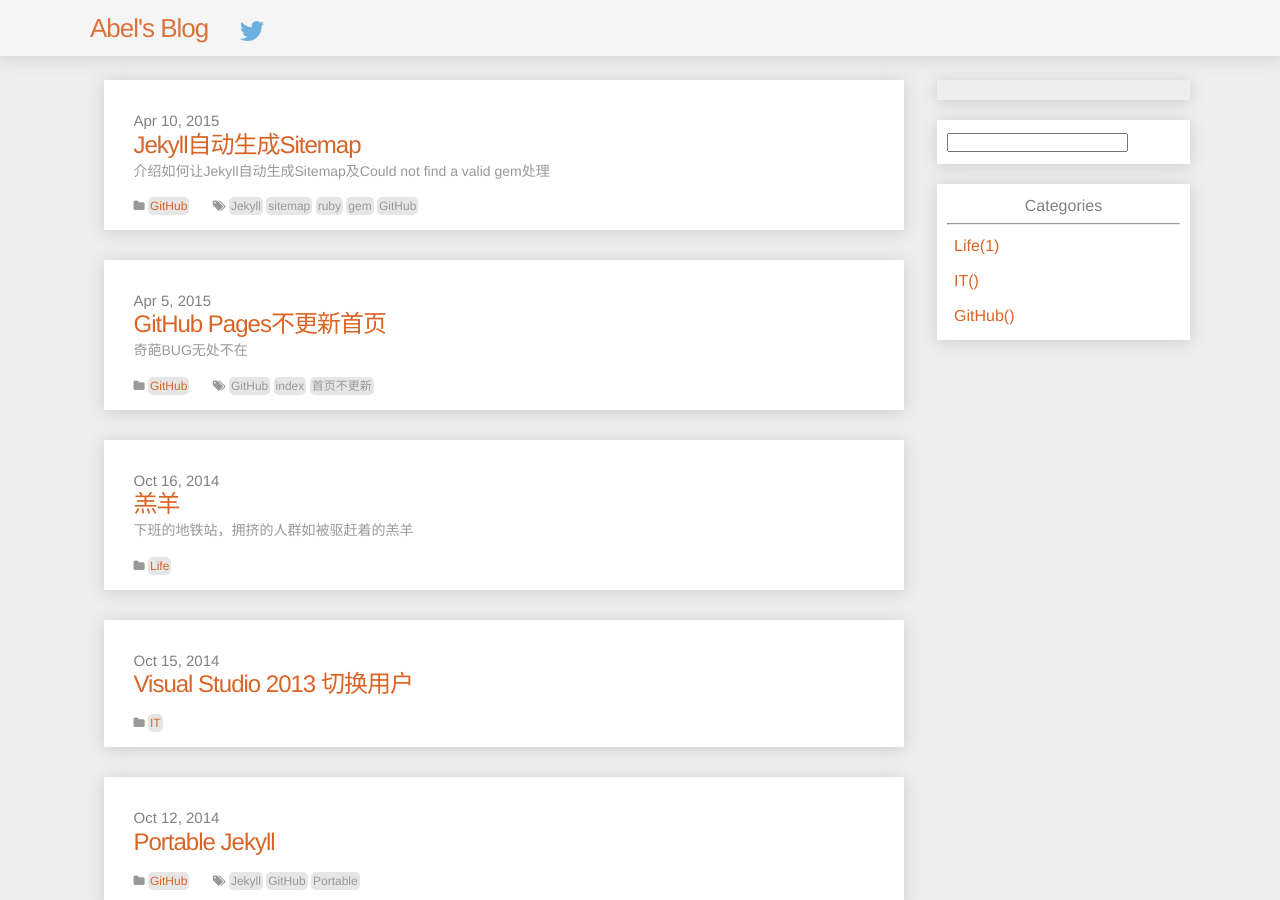
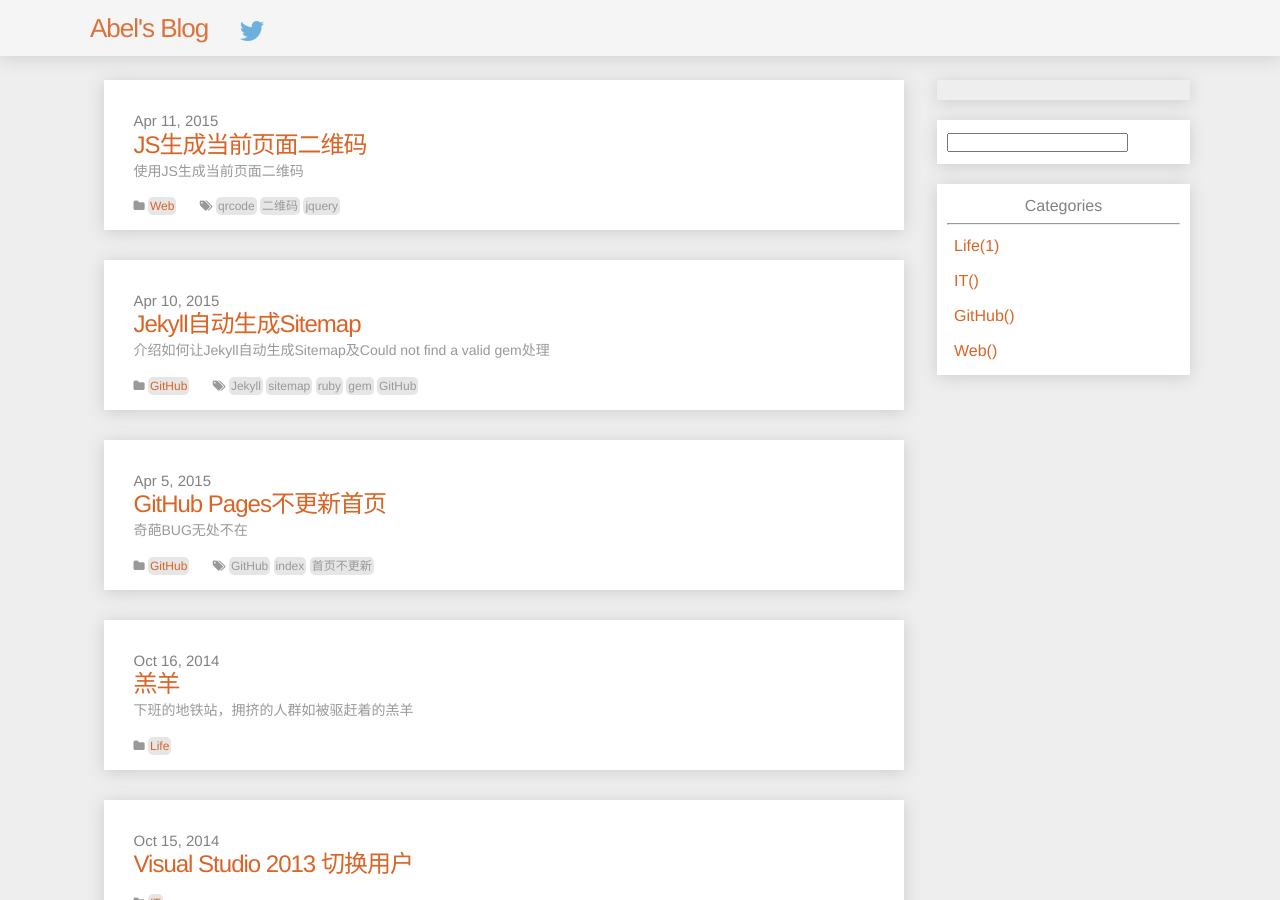
Before and after one commit to Abel-Liu/Abel-Liu.github.io, a Jekyll site: the page built from index.md, in a window 1280 px wide and 900 px high. Built offline with Jekyll 4.4.1, drawn with Linux system fonts in a browser that asks for light colours; nearby versions of some CDN libraries; comment, search, counter and statistics services are not loaded.

Commit message:
post qrcode

```diff
--- a/_layouts/default.html
+++ b/_layouts/default.html
@@ -43,6 +43,9 @@
                             <li>
                                 <a class="category-link" href="/github/">GitHub({{ site.categories.github.size }})</a>
                             </li>
+                            <li>
+                                <a class="category-link" href="/web/">Web({{ site.categories.web.size }})</a>
+                            </li>
                         </ul>
                     </div>
 
--- /dev/null
+++ b/_posts/Web/2015-04-11-generate-qrcode.md
@@ -0,0 +1,37 @@
+---
+layout: post
+title:  "JS生成当前页面二维码"
+date:   2015-04-11 15:00:00
+categories: Web
+tags: [qrcode, 二维码, jquery]
+description: 使用JS生成当前页面二维码
+---
+
+最近研究了怎么显示当前页面的二维码，使用JQuery的插件可以很简单地完成。
+
+* 首先引用JQuery和生成二维码的插件
+
+{% highlight html %}
+<script src="http://code.jquery.com/jquery-1.9.1.js"></script>
+<script src="http://cdn.bootcss.com/jquery.qrcode/1.0/jquery.qrcode.min.js"></script>
+{% endhighlight %}
+
+* 页面中添加一个div作为生成二维码的容器
+
+{% highlight html %}
+<div id="qrcode"></div>
+{% endhighlight %}
+
+* 使用以下JS生成
+
+{% highlight js %}
+$("#qrcode").qrcode({
+   text: window.location.href, //设置字符串为当前url
+   width: 150,
+   height: 150
+});
+{% endhighlight %}
+
+[查看demo](http://htmlviewer.github.io/?https://github.com/Abel-Liu/StaticExample/blob/master/Projects/qrcode.html)
+
+[查看完整代码](https://github.com/Abel-Liu/StaticExample/blob/master/Projects/qrcode.html)
```
Also changed, not shown: web.md (added, +19 -0 lines).
